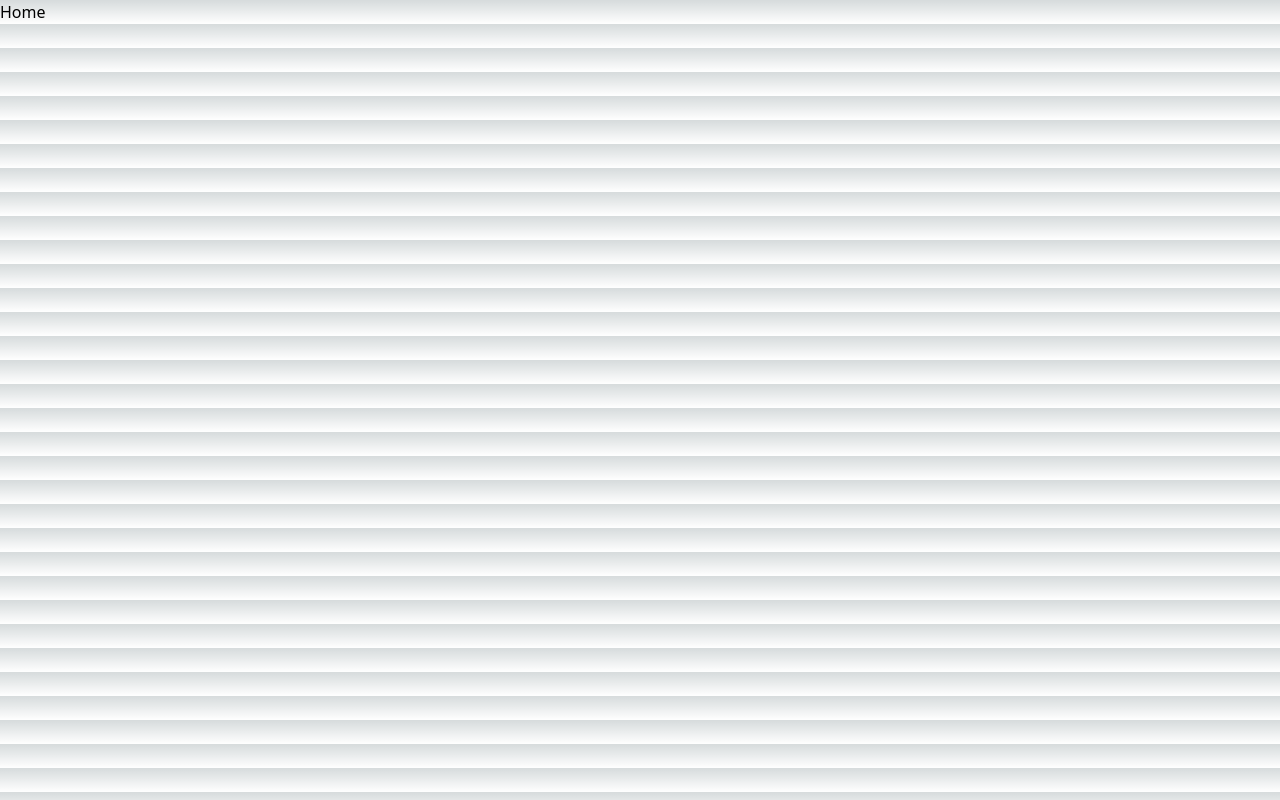
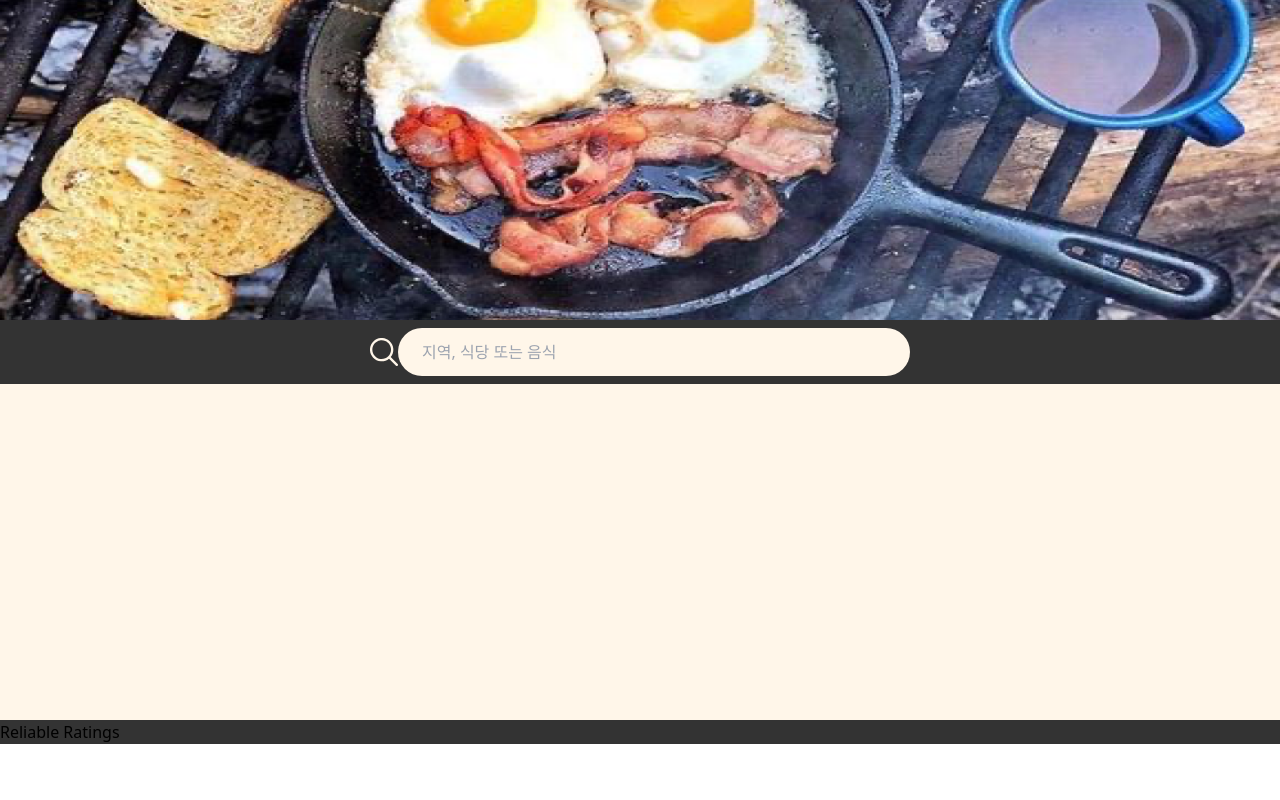
Before and after one commit to AppleMangoPlate/AppleMangoPlate_Frontend, a Next.js app in the folder apple-mango-plate/: page / in a window 1280 px wide. Built offline with nearby package versions, Linux system fonts and the light colour scheme.

Commit message:
feat: mainPage main banner

```diff
--- /dev/null
+++ b/apple-mango-plate/src/components/home/MainBanner.tsx
@@ -0,0 +1,19 @@
+import React from "react";
+import Image from "next/image";
+
+export default function MainBanner() {
+  return (
+    <div className="relative w-full h-[40vh]">
+      <div className="home-main-banner-container">
+        <span className="home-main-banner-title">[ 10월 머먹오 ] </span>
+        <span className="home-main-banner-title">{`먹바타가 대신 가본 <불끈>`}</span>
+        <div className="home-main-banner-bottom-contianer">
+          <span className="home-main-banner-bottom-text">
+            보양식도 핫플이 될 수 있다구?
+          </span>
+        </div>
+      </div>
+      <Image src="/main_image.png" alt="main-image" fill />
+    </div>
+  );
+}
--- /dev/null
+++ b/apple-mango-plate/src/components/home/honestReview/HonestReview.tsx
@@ -0,0 +1,10 @@
+import SearchBar from "@/components/search/SearchBar";
+import React from "react";
+
+export default function HonestReview() {
+  return (
+    <div className="bg-background h-[50vh]">
+      <SearchBar />
+    </div>
+  );
+}
--- /dev/null
+++ b/apple-mango-plate/src/components/home/reliableRating/ReliableRating.tsx
@@ -0,0 +1,5 @@
+import React from "react";
+
+export default function ReliableRating() {
+  return <div className="bg-background_gray">Reliable Ratings</div>;
+}
--- /dev/null
+++ b/apple-mango-plate/src/components/search/SearchBar.tsx
@@ -0,0 +1,31 @@
+import React from "react";
+
+export default function SearchBar() {
+  return (
+    <div className="flex bg-background_gray h-16 items-center justify-center">
+      <svg
+        width="28"
+        height="28"
+        viewBox="0 0 28 28"
+        fill="none"
+        xmlns="http://www.w3.org/2000/svg"
+      >
+        <g clip-path="url(#clip0_221_846)">
+          <path
+            d="M27.6574 26.0092L20.6936 19.0454C22.5913 16.7244 23.5244 13.7628 23.2997 10.7732C23.0751 7.78359 21.71 4.99468 19.4868 2.98333C17.2635 0.971984 14.3523 -0.107904 11.3552 -0.0329664C8.35806 0.0419707 5.50441 1.266 3.38447 3.38594C1.26453 5.50588 0.0405059 8.35953 -0.0344312 11.3566C-0.109368 14.3537 0.97052 17.265 2.98186 19.4882C4.99321 21.7115 7.78213 23.0766 10.7717 23.3012C13.7614 23.5258 16.723 22.5928 19.0439 20.6951L26.0078 27.6589C26.2278 27.8714 26.5225 27.989 26.8284 27.9863C27.1343 27.9837 27.4269 27.861 27.6432 27.6447C27.8595 27.4284 27.9822 27.1358 27.9849 26.8299C27.9875 26.524 27.8699 26.2293 27.6574 26.0092ZM11.6659 21.0007C9.81997 21.0007 8.01546 20.4533 6.4806 19.4278C4.94574 18.4022 3.74947 16.9445 3.04305 15.2391C2.33663 13.5337 2.1518 11.657 2.51193 9.84655C2.87206 8.03606 3.76097 6.37302 5.06626 5.06773C6.37155 3.76244 8.03459 2.87352 9.84508 2.51339C11.6556 2.15326 13.5322 2.3381 15.2376 3.04451C16.9431 3.75093 18.4007 4.94721 19.4263 6.48207C20.4519 8.01693 20.9993 9.82143 20.9993 11.6674C20.9965 14.1419 20.0123 16.5142 18.2625 18.264C16.5128 20.0137 14.1404 20.9979 11.6659 21.0007Z"
+            fill="#FFF6E9"
+          />
+        </g>
+        <defs>
+          <clipPath id="clip0_221_846">
+            <rect width="28" height="28" fill="white" />
+          </clipPath>
+        </defs>
+      </svg>
+      <input
+        className="bg-background w-[40%] h-12 rounded-full pl-6"
+        placeholder="지역, 식당 또는 음식"
+      ></input>
+    </div>
+  );
+}
--- a/apple-mango-plate/src/pages/index.tsx
+++ b/apple-mango-plate/src/pages/index.tsx
@@ -1,3 +1,13 @@
+import MainBanner from "@/components/home/MainBanner";
+import HonestReview from "@/components/home/honestReview/HonestReview";
+import ReliableRating from "@/components/home/reliableRating/ReliableRating";
+
 export default function Home() {
-  return <main>Home</main>;
+  return (
+    <main className="flex-row justify-center items-center">
+      <MainBanner />
+      <HonestReview />
+      <ReliableRating />
+    </main>
+  );
 }
--- a/apple-mango-plate/src/styles/globals.css
+++ b/apple-mango-plate/src/styles/globals.css
@@ -2,18 +2,10 @@
 @tailwind components;
 @tailwind utilities;
 
+@import "./home.css";
+
 :root {
-  --foreground-rgb: 0, 0, 0;
-  --background-start-rgb: 214, 219, 220;
-  --background-end-rgb: 255, 255, 255;
-}
-
-@media (prefers-color-scheme: dark) {
-  :root {
-    --foreground-rgb: 255, 255, 255;
-    --background-start-rgb: 0, 0, 0;
-    --background-end-rgb: 0, 0, 0;
-  }
+  --background-start-rgb: #fff6e9;
 }
 
 body {
--- /dev/null
+++ b/apple-mango-plate/src/styles/home.css
@@ -0,0 +1,15 @@
+.home-main-banner-container {
+  @apply absolute z-10 w-full h-full bg-gradient-to-r from-zinc-900;
+
+  .home-main-banner-title {
+    @apply px-10 z-20 text-2xl font-bold text-white block mt-6;
+  }
+
+  .home-main-banner-bottom-contianer {
+    @apply absolute bottom-12 mx-10  w-[300px] border-b-2 border-white;
+
+    .home-main-banner-bottom-text {
+      @apply text-white text-sm pb-1 flex;
+    }
+  }
+}
--- a/apple-mango-plate/tailwind.config.ts
+++ b/apple-mango-plate/tailwind.config.ts
@@ -1,20 +1,25 @@
-import type { Config } from 'tailwindcss'
+import type { Config } from "tailwindcss";
 
 const config: Config = {
   content: [
-    './src/pages/**/*.{js,ts,jsx,tsx,mdx}',
-    './src/components/**/*.{js,ts,jsx,tsx,mdx}',
-    './src/app/**/*.{js,ts,jsx,tsx,mdx}',
+    "./src/pages/**/*.{js,ts,jsx,tsx,mdx}",
+    "./src/components/**/*.{js,ts,jsx,tsx,mdx}",
+    "./src/app/**/*.{js,ts,jsx,tsx,mdx}",
   ],
   theme: {
     extend: {
+      colors: {
+        background: "#fff6e9",
+        background_gray: "#333333",
+        main_color: "F3B744",
+      },
       backgroundImage: {
-        'gradient-radial': 'radial-gradient(var(--tw-gradient-stops))',
-        'gradient-conic':
-          'conic-gradient(from 180deg at 50% 50%, var(--tw-gradient-stops))',
+        "gradient-radial": "radial-gradient(var(--tw-gradient-stops))",
+        "gradient-conic":
+          "conic-gradient(from 180deg at 50% 50%, var(--tw-gradient-stops))",
       },
     },
   },
   plugins: [],
-}
-export default config
+};
+export default config;
```
Also changed, not shown: apple-mango-plate/public/main_image.png (added), 1 other file (tests, documents, lock files or other folders).
